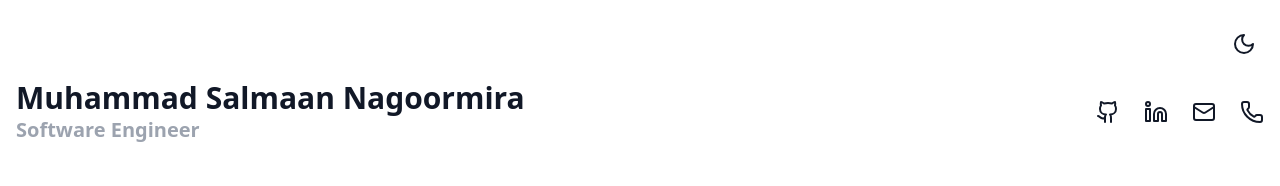
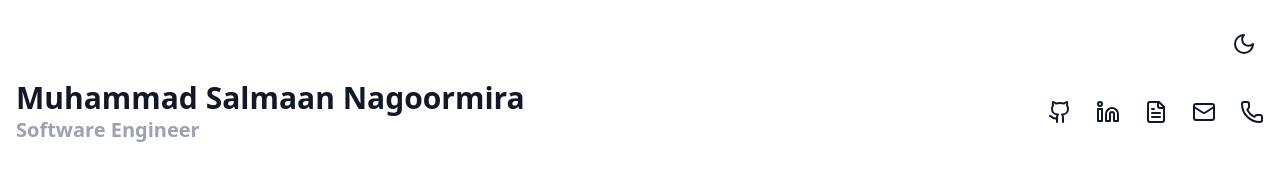
Before and after one commit to Nugetzrul3/nugetzrul3.github.io, a React (Create React App) app: page / in a window 1280 px wide. Shown: the top 186 px of the page. Built offline with nearby package versions, Linux system fonts and the light colour scheme.

Commit message:
Add resume

```diff
--- a/src/App.js
+++ b/src/App.js
@@ -1,5 +1,5 @@
 import React, { useState, useEffect } from 'react';
-import { Github, Linkedin, Mail, Phone, ExternalLink, Sun, Moon } from 'lucide-react';
+import { Github, Linkedin, Mail, Phone, ExternalLink, Sun, Moon, FileText } from 'lucide-react';
 import './index.css';
 
 const Portfolio = () => {
@@ -102,6 +102,10 @@ const Portfolio = () => {
               <a href="https://linkedin.com/in/salmaan-nagoormira" target="_blank" rel="noopener noreferrer"
                 className="transform hover:scale-110 transition-transform duration-300">
                 <Linkedin className="w-6 h-6" />
+              </a>
+              <a href="/resume.pdf" target="_blank" rel="noopener noreferrer"
+                className="transform hover:scale-110 transition-transform duration-300">
+                <FileText className="w-6 h-6" />
               </a>
               <a href="mailto:salmaan_kmn@hotmail.com"
                 className="transform hover:scale-110 transition-transform duration-300">
```
Also changed, not shown: 2 other files (tests, documents, lock files or other folders).
